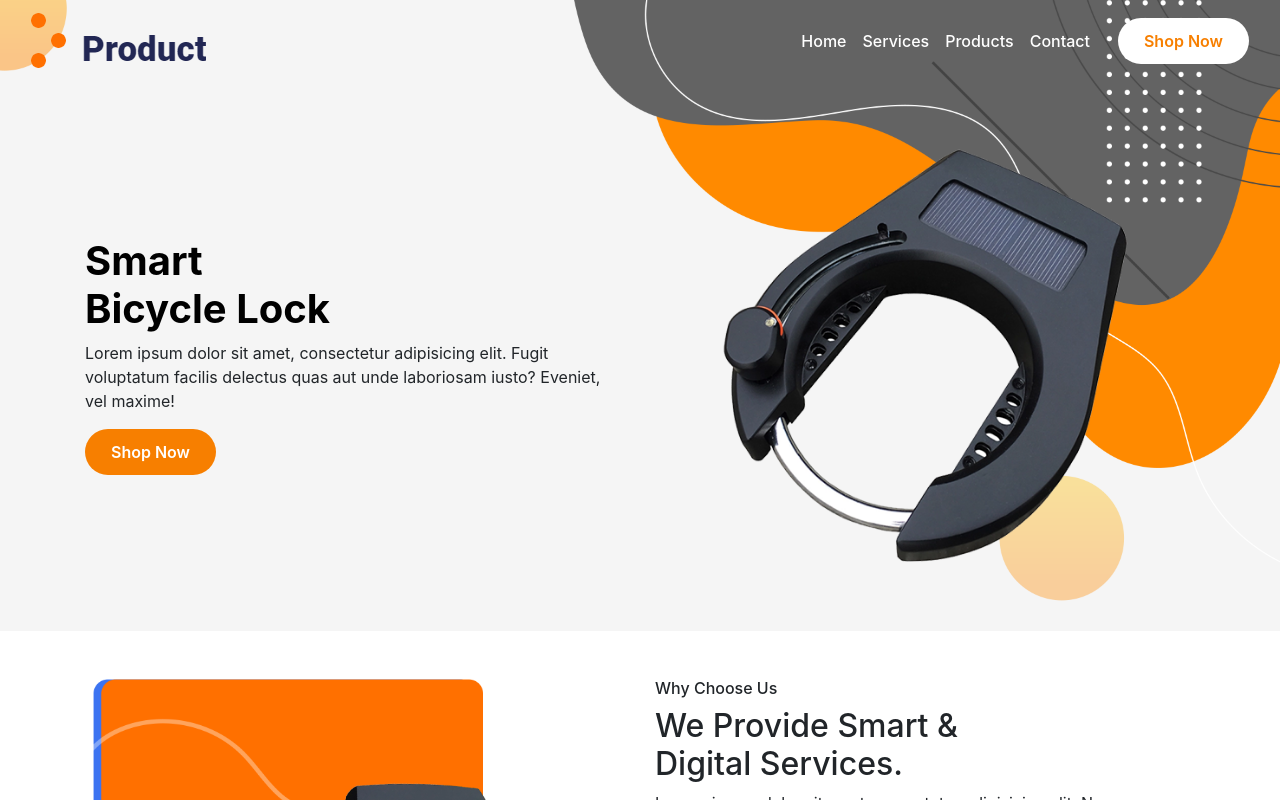
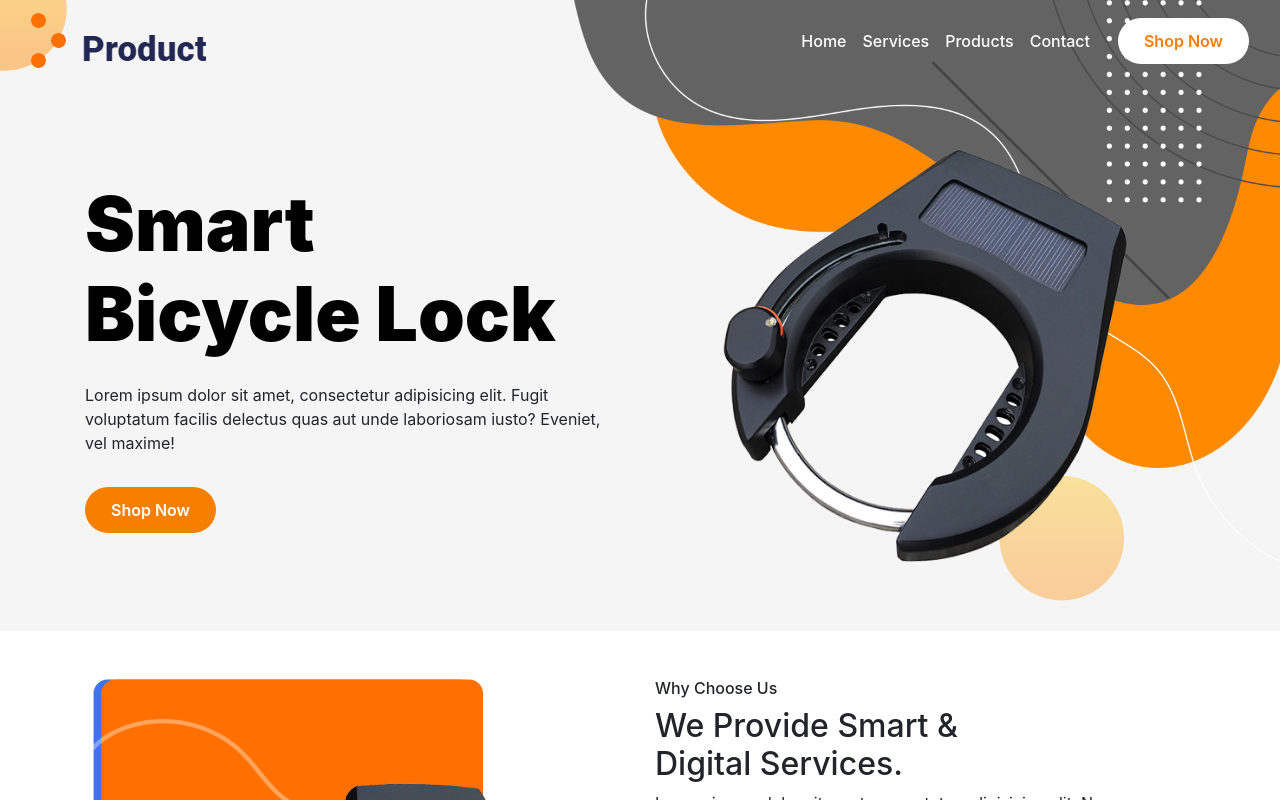
Before and after one commit to mazhars-git/bicycle-lock-app, a React (Create React App) app: page / in a window 1280 px wide. Shown: the top 800 px of the page. Built offline with nearby package versions, Linux system fonts and the light colour scheme.

Commit message:
header update

```diff
--- a/src/App.css
+++ b/src/App.css
@@ -1,6 +1,6 @@
 .big-heading{
-  font-size: 40px;
-  font-weight: bold;
+  font-size: 75px;
+  font-weight: 900;
   color: black;
 }
 .small-heading{
--- a/src/components/Home/HeaderContent/HeaderContent.js
+++ b/src/components/Home/HeaderContent/HeaderContent.js
@@ -6,8 +6,8 @@ const HeaderContent = () => {
         <section className="container">
             <div className="row">
                 <div className="col-md-6 py-5 align-self-center">
-                    <h1 className="big-heading">Smart <br /> Bicycle Lock</h1>
-                    <p>Lorem ipsum dolor sit amet, consectetur adipisicing elit. Fugit voluptatum facilis delectus quas aut unde laboriosam iusto? Eveniet, vel maxime!</p>
+                    <h1 className="big-heading pb-3">Smart <br /> Bicycle Lock</h1>
+                    <p className="pb-3">Lorem ipsum dolor sit amet, consectetur adipisicing elit. Fugit voluptatum facilis delectus quas aut unde laboriosam iusto? Eveniet, vel maxime!</p>
                     <button className="btn btn-brand">Shop Now</button>
                 </div>
                 <div className="col-md-6">
```
